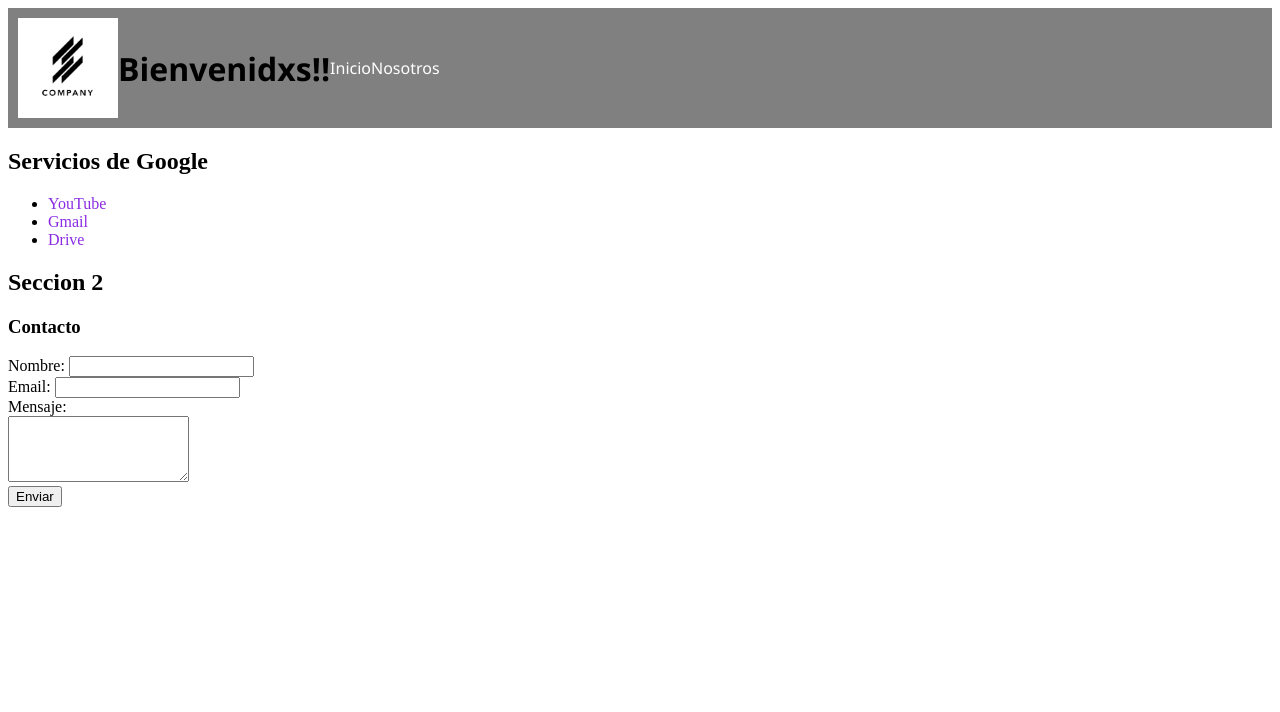
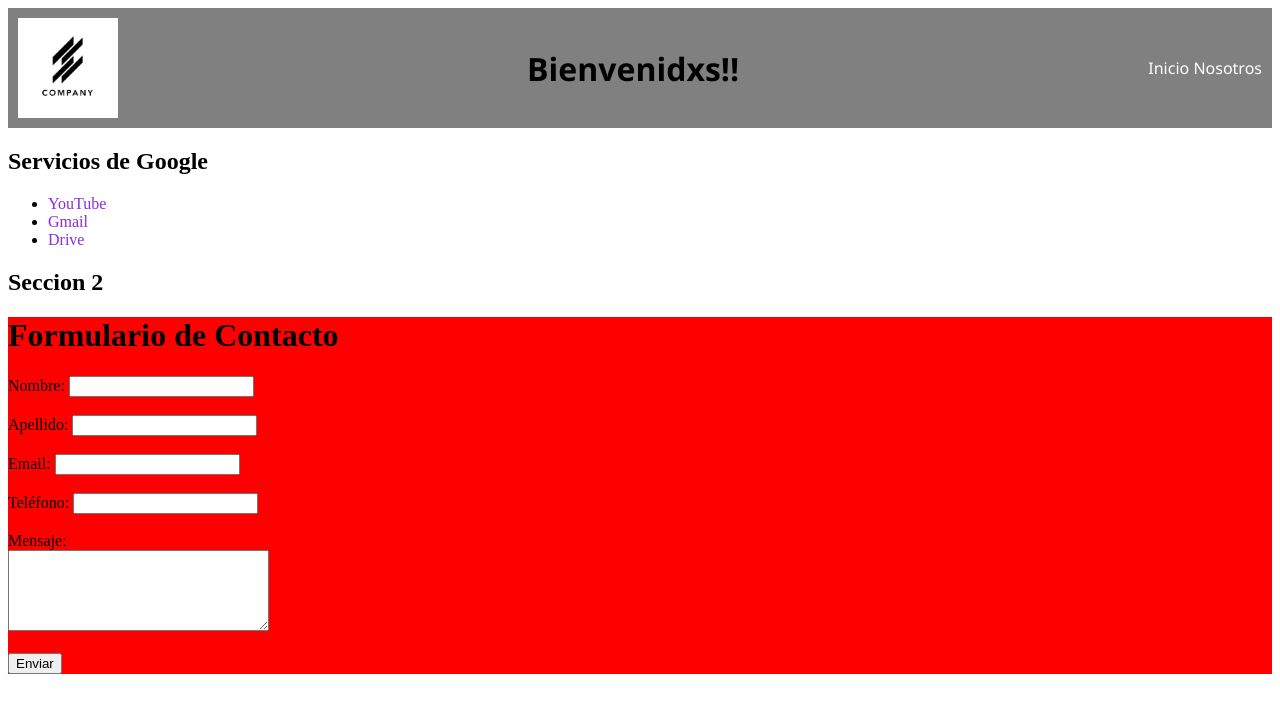
Before and after one commit to NoeliaTG/tp2.1html, a plain HTML site: page inicio.html in a window 1280 px wide. Drawn offline with Linux system fonts and the light colour scheme.

Commit message:
cambio_ejercicios

```diff
--- a/estilos.css
+++ b/estilos.css
@@ -2,7 +2,7 @@ header{
     display: flex;
     height: 100px;
     background-color: grey;
-    justify-content: first baseline;
+    justify-content: space-between;
     align-items: center;
     padding: 10px;
     font-family:'Segoe UI', Tahoma, Geneva, Verdana, sans-serif;
@@ -22,3 +22,6 @@ a{
     text-decoration: none;
     color: blueviolet;
 }
+footer{
+    background-color: red;
+}
--- a/inicio.html
+++ b/inicio.html
@@ -13,8 +13,10 @@
   <header>
     <img src="logo.png" alt="Logo" width="100" height="100">
     <h1>Bienvenidxs!!</h1>
+    <div>
       <a href="./inicio.html" style="color: white;">Inicio</a>
       <a href="./nosotros.html" target="_blank" style="color: white;">Nosotros</a>
+   </div>
   </header>
 
   <!-- Sección 1 - Lista de servicios de Google -->
@@ -35,16 +37,22 @@
 
   <!-- Pie de página, con formulario de contacto -->
   <footer>
-    <h3>Contacto</h3>
-    <form action="ruta-del-archivo-procesar-formulario.php" method="POST">
+    <h1>Formulario de Contacto</h1>
+    <form action="#" method="post">
         <label for="nombre">Nombre:</label>
-      <input type="text" id="nombre" name="nombre" required><br>
+        <input type="text" id="nombre" name="nombre" required><br><br>
+
+        <label for="apellido">Apellido:</label>
+        <input type="text" id="apellido" name="apellido" required><br><br>
 
         <label for="email">Email:</label>
-      <input type="email" id="email" name="email" required><br>
+        <input type="email" id="email" name="email" required><br><br>
+
+        <label for="telefono">Teléfono:</label>
+        <input type="tel" id="telefono" name="telefono" required><br><br>
 
         <label for="mensaje">Mensaje:</label><br>
-      <textarea id="mensaje" name="mensaje" rows="4" required></textarea><br>
+        <textarea id="mensaje" name="mensaje" cols="30" rows="5" required></textarea><br><br>
 
         <input type="submit" value="Enviar">
     </form>
```
Also changed, not shown: nosotros.html (+4 -2 lines). Lines whose indentation alone changed are shown as unchanged.
